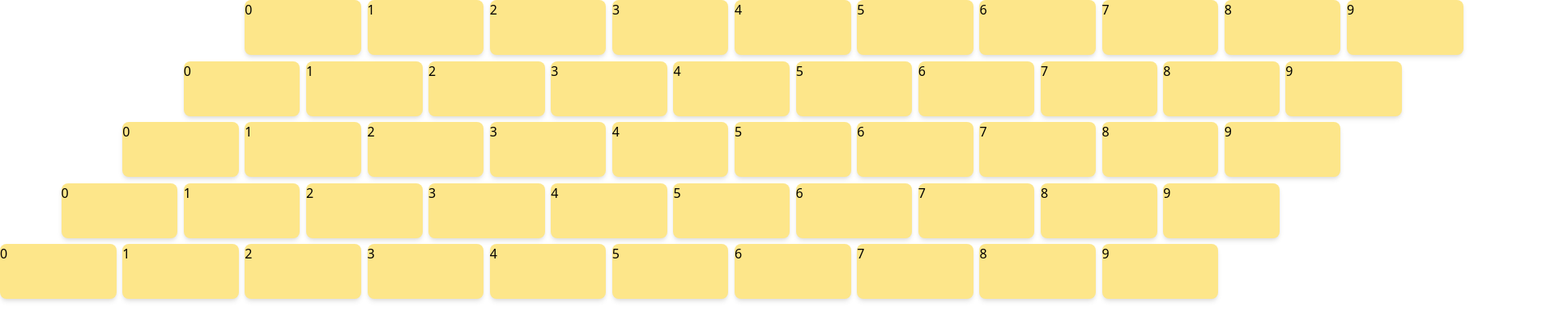
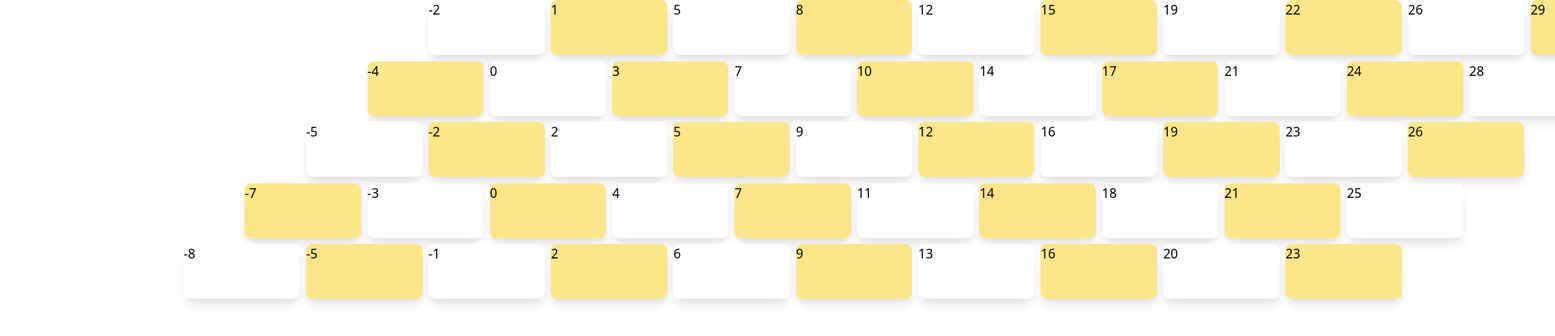
Before and after one commit to viewpointics-tan/2d-piano, a React (Vite) app: page / in a window 1280 px wide. Shown: the top 416 px of the page at 81% size, 1920 px wide, since content can reach past the window. Built offline with nearby package versions, Linux system fonts and the light colour scheme; the HTML template or start-up script is replaced by a standard one.

Commit message:
update: calcurate keyNumber

```diff
--- a/src/App.tsx
+++ b/src/App.tsx
@@ -5,14 +5,18 @@ const rowNumber = 5
 const rowLength = 10
 const keyHeight = 20
 const keyWidth = 40
+const deltaX = 2
+const deltaY = 3
 
 const App = (): JSX.Element => {
-  const rows = [...Array(rowNumber).keys()].map((_, index) => (
+  const rows = [...Array(rowNumber).keys()].map((index) => (
     <Row
-      rowIndex={rowNumber - 1 - index}
+      rowNumber={rowNumber}
+      rowIndex={index - deltaY}
       rowLength={rowLength}
       keyHeight={keyHeight}
       keyWidth={keyWidth}
+      deltaX={deltaX}
     />
   ))
   return <div className="flex flex-col w-max">{rows}</div>
--- a/src/components/Key.tsx
+++ b/src/components/Key.tsx
@@ -4,9 +4,15 @@ interface Props {
   keyNumber: number
   keyHeight: number
   keyWidth: number
+  parity: boolean
 }
 
-const Key = ({ keyNumber, keyHeight, keyWidth }: Props): JSX.Element => {
+const Key = ({
+  keyNumber,
+  keyHeight,
+  keyWidth,
+  parity,
+}: Props): JSX.Element => {
   const boxStyle: React.CSSProperties = {
     width: `${keyWidth}mm`,
     height: `${keyHeight}mm`,
@@ -18,7 +24,9 @@ const Key = ({ keyNumber, keyHeight, keyWidth }: Props): JSX.Element => {
   return (
     <div style={boxStyle}>
       <div
-        className="flex-shrink-0 rounded-lg h-full bg-yellow-200 shadow-md"
+        className={`flex-shrink-0 rounded-lg h-full shadow-lg ${
+          parity ? 'bg-white' : 'bg-yellow-200'
+        }`}
         style={keyStyle}
       >
         {keyNumber}
--- a/src/components/Row.tsx
+++ b/src/components/Row.tsx
@@ -1,27 +1,46 @@
 import React from 'react'
 import Key from './Key'
+import * as math from '../util/math'
 
 interface Props {
+  rowNumber: number
   rowIndex: number
   rowLength: number
   keyHeight: number
   keyWidth: number
+  deltaX: number
 }
 
 const Row = ({
+  rowNumber,
   rowIndex,
   rowLength,
   keyHeight,
   keyWidth,
+  deltaX,
 }: Props): JSX.Element => {
   const style: React.CSSProperties = {
     width: `${rowLength * keyWidth}mm`,
     height: `${keyHeight}mm`,
-    left: `${(rowIndex * keyWidth) / 2}mm`,
+    left: `${((rowNumber - 1 - rowIndex) * keyWidth) / 2}mm`,
   }
-  const keys = [...Array(rowLength).keys()].map((_, index) => (
-    <Key keyNumber={index} keyHeight={keyHeight} keyWidth={keyWidth} />
-  ))
+  const keys = [...Array(rowLength).keys()].map((index) => {
+    const x = index - deltaX
+    const keyNumber =
+      7 * math.quotient(x, 2) +
+      (4 - math.mod(rowIndex, 2)) * math.mod(x, 2) -
+      3 * math.quotient(rowIndex, 2) -
+      1 * math.mod(rowIndex, 2)
+    const parity = (math.mod(x, 2) === 0) !== (math.mod(rowIndex, 2) === 0)
+    return (
+      <Key
+        keyNumber={keyNumber}
+        keyHeight={keyHeight}
+        keyWidth={keyWidth}
+        parity={parity}
+      />
+    )
+  })
   return (
     <div className="flex flex-row relative" style={style}>
       {keys}
--- /dev/null
+++ b/src/util/math.ts
@@ -0,0 +1,4 @@
+const quotient = (x: number, y: number): number => Math.floor(x / y)
+const mod = (x: number, y: number): number => ((x % y) + y) % y
+
+export { quotient, mod }
```
